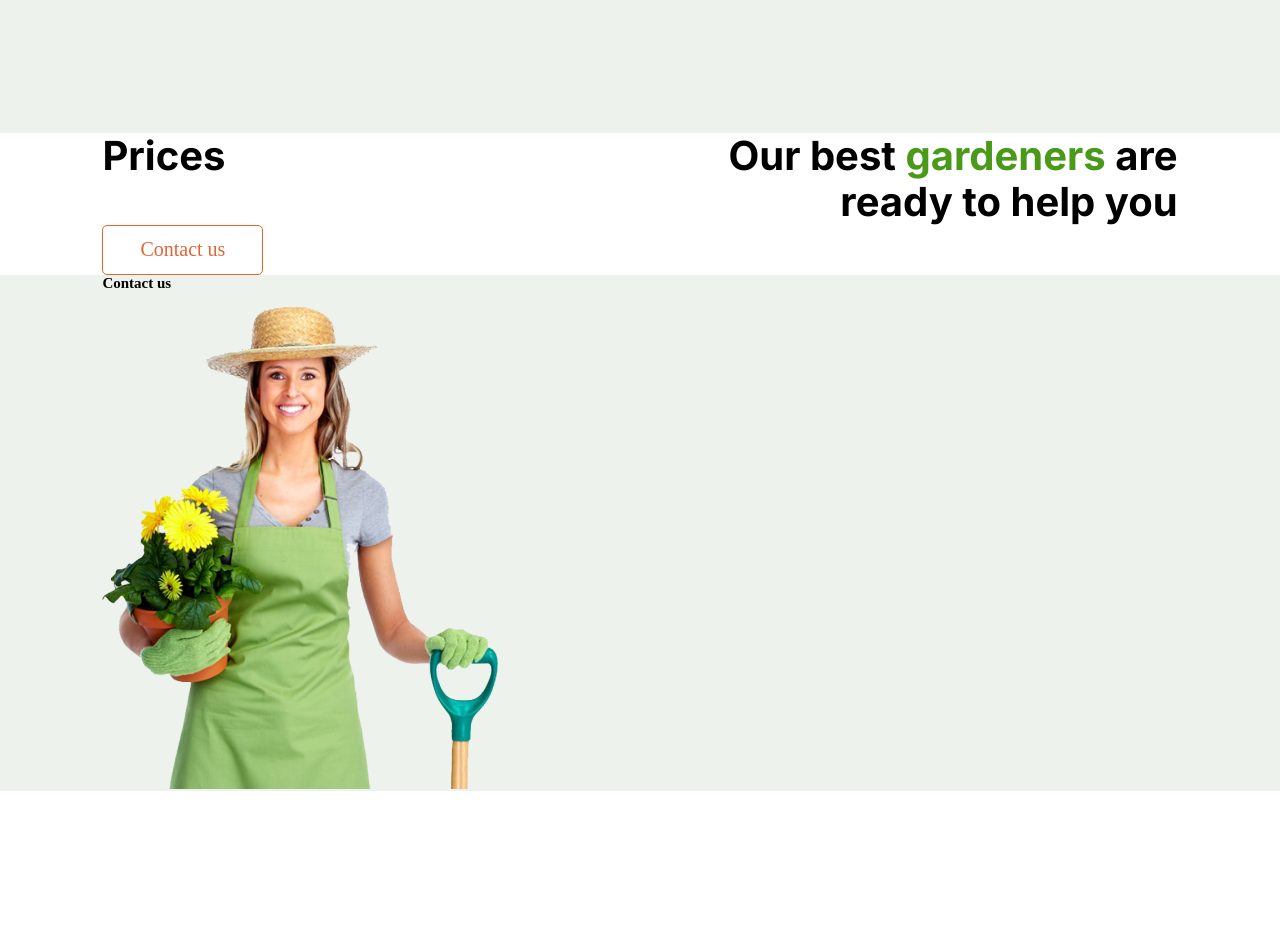
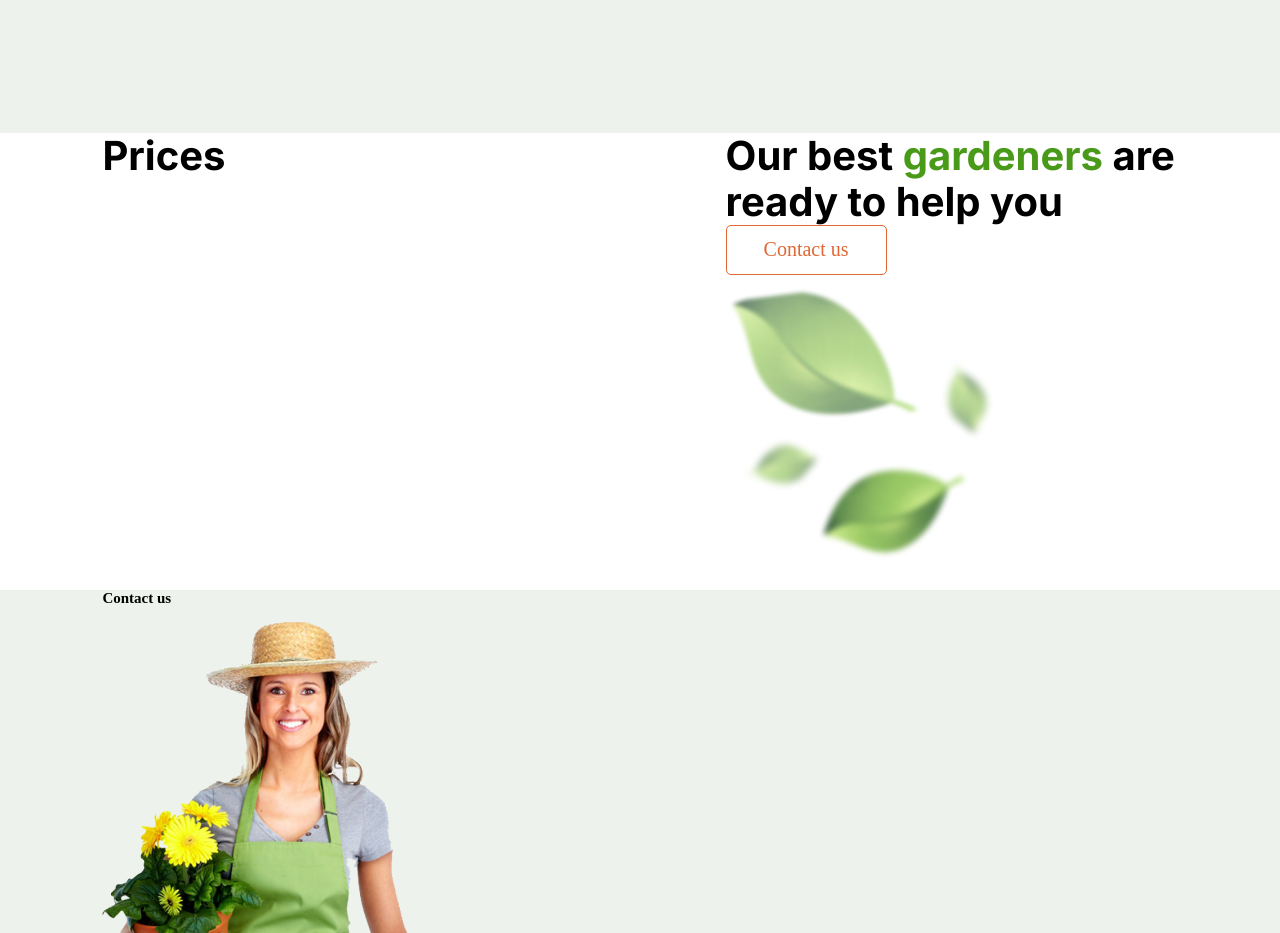
Before and after one commit to AnnaKowalewskaja/Plants, a website: page index.html in a window 1280 px wide. Shown: the part 2340-3273 px from the top of the page. Before the commit the page ends 3131 px from the top, so only its background shows below. Drawn offline with nearby package versions, Linux system fonts and the light colour scheme; a web font is replaced by a local one.

Commit message:
fix:prices block

```diff
--- a/assets/styles/_main.scss
+++ b/assets/styles/_main.scss
@@ -137,10 +137,15 @@
         color: $headers_text;
     }
 }
+.prices__second{
+    display: flex;
+    flex-direction: column;
+    justify-content: right;
+}
 
-.prices__header_right{
-    text-align: right;
-}
 .button__noBg{
     background-color: white;
 }
+.prices__img{
+    width: 28.4rem;
+}
--- a/index.html
+++ b/index.html
@@ -169,14 +169,24 @@
         </section>
 
         <section class="prices" id="prices">
-            <div class="container">
+            <div class="container ">
                 <div class="prices__wrapper">
-                    <h2 class="prices__header">Prices</h2>
-                    <h3 class="prices__header prices__header_right">Our best <span>gardeners</span> are ready to help you</h3>
+                    <div class="prices__fist">
+                        <h2 class="prices__header">Prices</h2>
+                    </div>
+                    <!-- /.prices__fist -->
+                    <div class="prices__second align">
+                        <h3 class="prices__header ">Our best <span>gardeners</span> are ready to help you</h3>
+                        <button class="service__button button__animation button__noBg ">Contact us</button>
+                        <img class="prices__img" src="./assets/images/leafs1.png" alt="leafs">
+                    </div>
+                    <!-- /.prices__second -->
                 </div>
                 <!-- /.prices__wrapper -->
 
-                <button class="service__button button__animation button__noBg">Contact us</button>
+
+
+
 
             </div>
             <!-- /.container -->
```
Also changed, not shown: assets/images/leafs1.png (added), assets/styles/styles.css, 1 other file.
